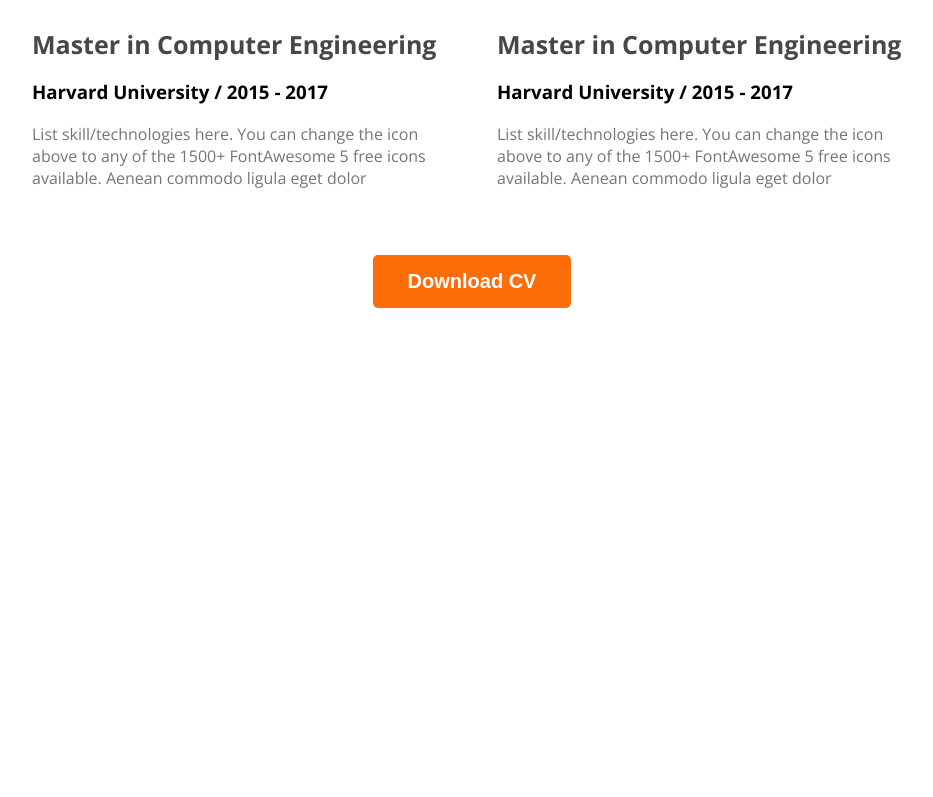
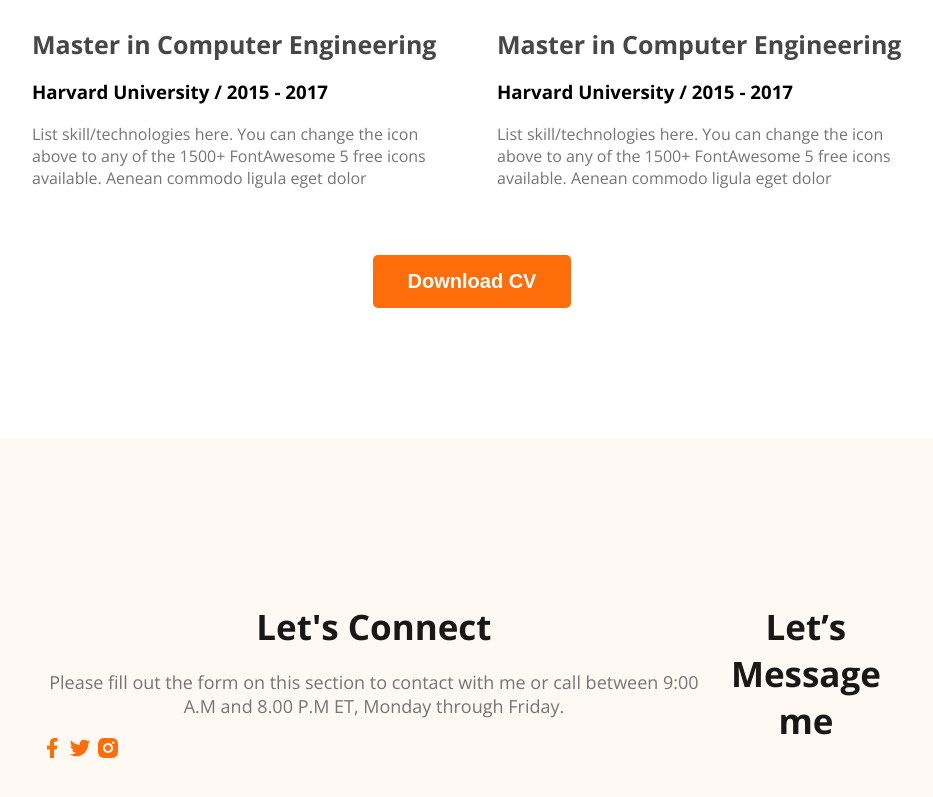
Before and after one commit to Asadulla56/web-developer-portfoloi, a plain HTML site: page index.html in a window 1280 px wide. Shown: the part 2912-3709 px from the top of the page, without its empty margins (168-1101 px from the left). Before the commit the page ends 3350 px from the top, so only its background shows below. Drawn offline with nearby package versions, Linux system fonts and the light colour scheme.

Commit message:
basic footer

```diff
--- a/Styles/portfoloi.css
+++ b/Styles/portfoloi.css
@@ -197,3 +197,11 @@
     text-align: center;
     margin-top: 50px;
 }
+
+/* footer reladed styles */
+footer{
+    display: flex;
+    background: #FFF8F3;
+    margin-top: 100px;
+    padding: 130px 200px;
+}
--- a/index.html
+++ b/index.html
@@ -132,7 +132,8 @@
                         <h2 class="resume-item-title">Master in Computer Engineering</h2>
                         <h3 class="resume0item-institute">Harvard University / 2015 - 2017</h3>
                         <p class="resume-item-description">List skill/technologies here. You can change the icon above
-                        to any of the 1500+ FontAwesome 5 free icons available. Aenean commodo ligula eget dolor.</p>
+                            to any of the 1500+ FontAwesome 5 free icons available. Aenean commodo ligula eget dolor.
+                        </p>
 
                     </div>
                     <hr>
@@ -158,7 +159,8 @@
                         <h2 class="resume-item-title">Master in Computer Engineering</h2>
                         <h3 class="resume0item-institute">Harvard University / 2015 - 2017</h3>
                         <p class="resume-item-description">List skill/technologies here. You can change the icon above
-                        to any of the 1500+ FontAwesome 5 free icons available. Aenean commodo ligula eget dolor.</p>
+                            to any of the 1500+ FontAwesome 5 free icons available. Aenean commodo ligula eget dolor.
+                        </p>
 
                     </div>
                     <hr>
@@ -177,6 +179,21 @@
         </section>
     </main>
     <footer>
+        <div class="footer-column">
+            <h3 class="section-title">Let's Connect</h3>
+            <p class="section-description">
+                Please fill out the form on this section to
+                contact with me or call between 9:00 A.M and 8.00 P.M ET, Monday through Friday.
+            </p>
+            <div class="social-links">
+           <a href=""><img src="images/icons/facebook.png" alt=""></a>
+           <a href=""><img src="images/icons/twitter.png" alt=""></a>
+           <a href=""><img src="images/icons/insta.png" alt=""></a>
+            </div>
+        </div>
+        <div class="footer-column">
+            <h3 class="section-title">Let’s Message me</h3>
+        </div>
 
     </footer>
 </body>
```
Lines whose indentation alone changed are shown as unchanged.
